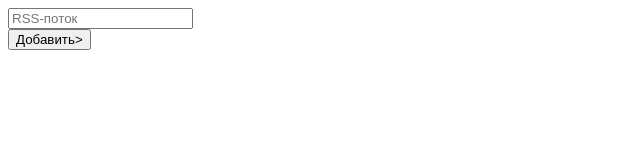
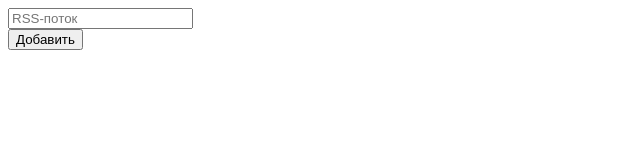
Before and after one commit to Marina093/frontend-project-11, a website: page index.html in a window 1280 px wide. Shown: the full height of the page, 0-640 px from the left. Drawn offline with Linux system fonts and the light colour scheme.

Commit message:
fix index.html

```diff
--- a/index.html
+++ b/index.html
@@ -10,7 +10,7 @@
      <input type="text" class="form-control" placeholder="RSS-поток"  aria-label="Имя пользователя">
     </div>
     <div class="d-grid gap-2 d-md-block">
-      <button type="button" class="btn btn-secondary">Добавить></button>
+      <button type="button" class="btn btn-secondary">Добавить</button>
     </div>
   </main>
   </body>
```
